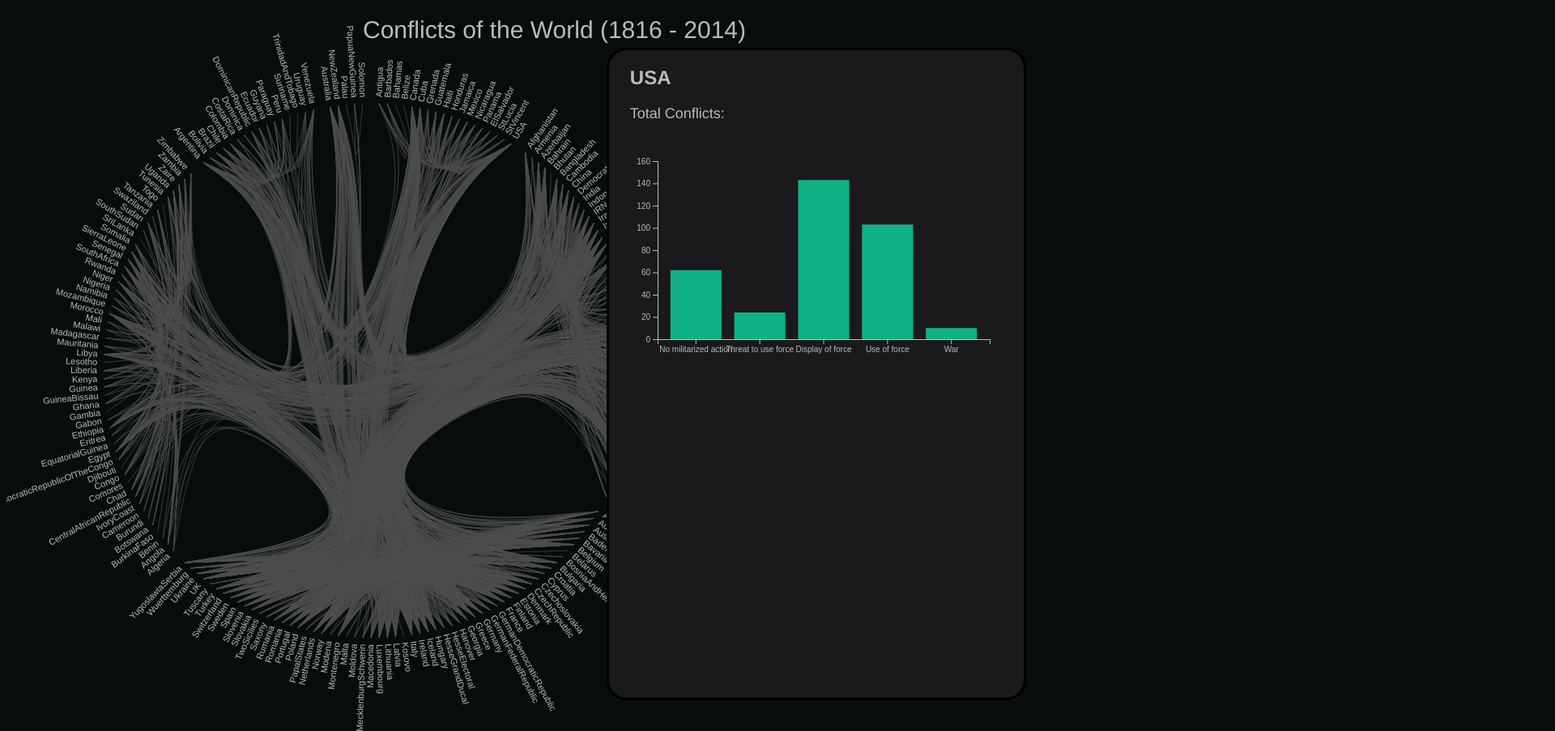
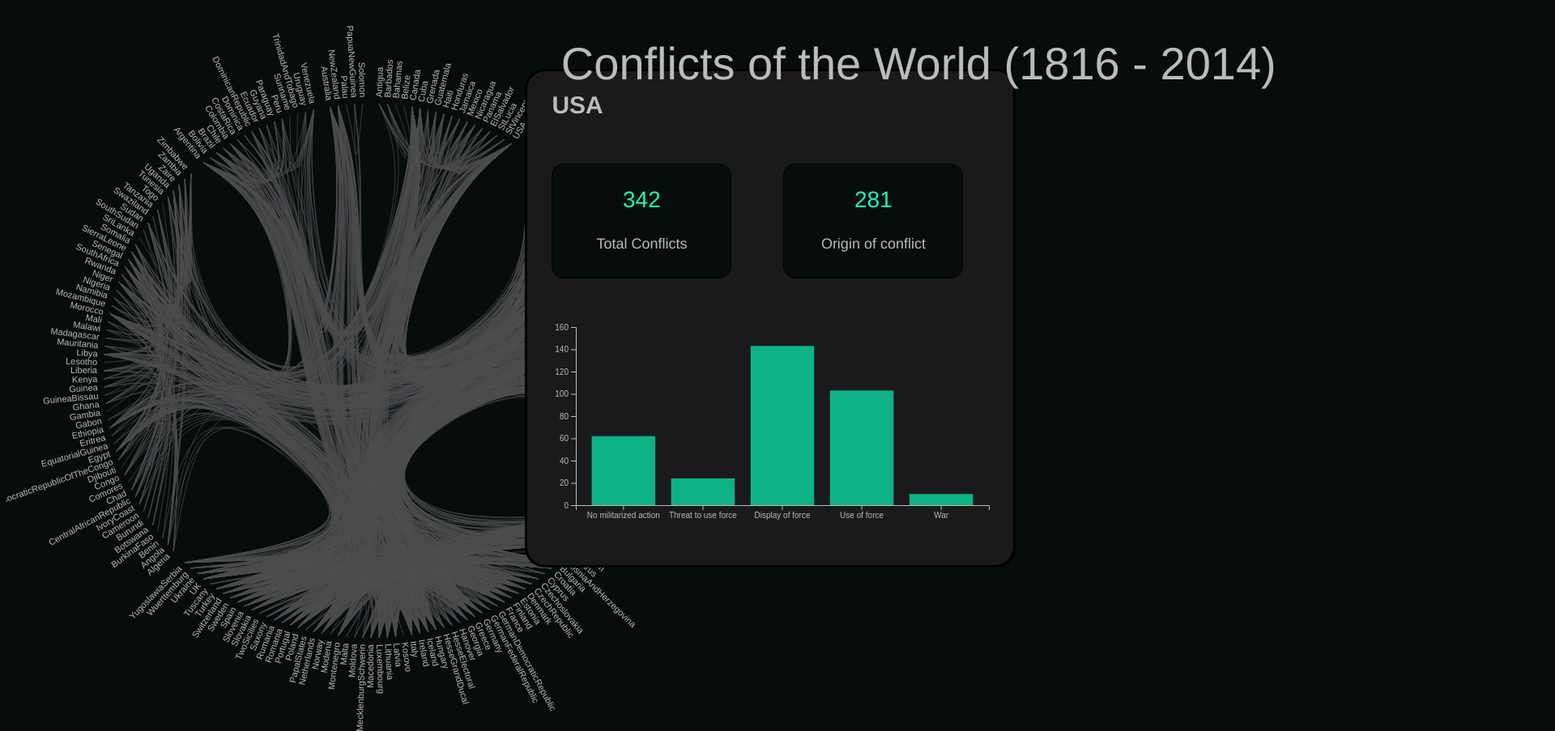
Before and after one commit to MaxTarrach/Hierarchical_Edge_Bundling, a plain HTML site: page index.html in a window 1280 px wide. Shown: the top 903 px of the page at 81% size, 1920 px wide, since content can reach past the window. Drawn offline with nearby package versions, Linux system fonts and the light colour scheme.

Commit message:
Add files via upload

```diff
--- a/index.html
+++ b/index.html
@@ -8,18 +8,41 @@
 </head>
 <body>
 <script src="https://d3js.org/d3.v4.min.js"></script>
-<div>
+<!-- Color scale -->
+<script src="https://d3js.org/d3-scale-chromatic.v1.min.js"></script>
+
+<div id ="background">
   <h1>Conflicts of the World (1816 - 2014)</h1>
-  <div>
+
     <div id="edgeBundlingContainer" class="element"></div>
+
+
     <div id="detailViewContainer" class="element">
+
       <h2 id="countryName">USA</h2>
-      <h3 id="countryConflicts">Total Conflicts: </h3>
-      <div id="originChart"> </div>
+
+      <div id="block_container">
+        <div id="box1" class="box">
+          <p id="conflictCount">342</p>
+          <h3 id="countryConflicts">Total Conflicts</h3>
+        </div>
+        <div id="box2" class="box">
+          <p id="originCount">281</p>
+          <h3 id="countryConflicts">Origin of conflict</h3>
+        </div>
+      </div>
+
+
+        <div id="conflict-box">
+
+
+        </div>
+
+
+
       <div id="hostChart"> </div>
-      <div id="timeChart"></div>
     </div>
-  </div>
+
 </div>
 
 <script>
@@ -86,8 +109,6 @@ d3.json("modified_final_data.json", function(error, classes) {
 });
 
 
-
-
 // create 2 data_set
 var data1 = [
    {group: "No militarized action", value: 62},
@@ -97,10 +118,13 @@ var data1 = [
    {group: "War", value: 10}
 ];
 
+    // Create dummy data
+    var data_pie = {a: 9, b: 20}
+
 
 // set the dimensions and margins of the graph
 var margin = {top: 30, right: 30, bottom: 70, left: 60},
-    width = 500 - margin.left - margin.right,
+    width = 600 - margin.left - margin.right,
     height = 320 - margin.top - margin.bottom;
 
 // append the svg object to the body of the page
@@ -151,55 +175,6 @@ u
 
 
 update(data1)
-/*
-// create a pie chart with the fact if they started the conflict
-
-
-// set the dimensions and margins of the graph
-var width_pie = 200
-    height_pie = 200
-    margin_pie = 50
-
-// The radius of the pieplot is half the width or half the height (smallest one). I subtract a bit of margin.
-var radius = Math.min(width_pie, height_pie) / 2 - margin_pie
-
-// append the svg object to the div called 'my_dataviz'
-var svg = d3.select("#originChart")
-  .append("svg")
-    .attr("width", width_pie)
-    .attr("height", height_pie)
-  .append("g")
-    .attr("transform", "translate(" + width_pie / 2 + "," + height_pie / 2 + ")");
-
-// Create dummy data
-var data_pie = {a: 9, b: 20}
-
-// set the color scale
-var color = d3.scaleOrdinal()
-  .domain(data_pie)
-  .range(["#98abc5", "#8a89a6"])
-
-// Compute the position of each group on the pie:
-var pie = d3.pie()
-  .value(function(d) {return d.value; })
-var data_ready = pie(d3.entries(data_pie))
-
-// Build the pie chart: Basically, each part of the pie is a path that we build using the arc function.
-svg
-  .selectAll('whatever')
-  .data(data_ready)
-  .enter()
-  .append('path')
-  .attr('d', d3.arc()
-    .innerRadius(100)         // This is the size of the donut hole
-    .outerRadius(radius)
-  )
-  .attr('fill', function(d){ return(color(d.data_pie.key)) })
-  .attr("stroke", "black")
-  .style("stroke-width", "2px")
-  .style("opacity", 0.7)
-
-*/
 
 
 // Mouse over Interaction add Click Interaction later
@@ -258,11 +233,36 @@ d3.csv(csvFile, (data) => {
 
 
   // Total conflicts:
-  var conflictCount = document.getElementById('countryConflicts');
+  var conflictCount = document.getElementById('conflictCount');
 
   var numberConflicts = filteredData.length;
   console.log(numberConflicts);
-  conflictCount.textContent = "Total Conflicts: " + numberConflicts;
+
+  conflictCount.innerHTML = numberConflicts;
+
+
+  var originatorCount = 0;
+
+// Originator of dispute?
+
+for ( i = 0; i<filteredData.length; i++){
+
+  console.log(filteredData[i].orig)
+
+  if (filteredData[i].orig == 1) {
+
+    originatorCount++;
+
+  }
+
+}
+
+
+  console.log(originatorCount)
+
+  var orCount= document.getElementById('originCount');
+  orCount.innerHTML = originatorCount;
+
 
 
   // Art des Konflikts: Bar Chart
@@ -359,14 +359,18 @@ update(data2);
   // update function update(data)
 
 
-  // Originator of dispute?
-
-
-  // Kurvendiagram: Wann gabe es wie viele Konflikte?
 
   });
 
+
+
+
+
+
+
 };
+
+
 
 
 // Lazily construct the package hierarchy from class names.
@@ -414,5 +418,8 @@ function packageImports(nodes) {
   return imports;
 }
 
+
+
+
 </script>
 </body>
--- a/style.css
+++ b/style.css
@@ -6,12 +6,12 @@ body {
 
 h1 {
   width: 100%;
-  padding-left: 70%;
-  font: 300 30px "Helvetica Neue", Helvetica, Arial, sans-serif;
+  padding-left: 67%;
+  font: 300 56px "Helvetica Neue", Helvetica, Arial, sans-serif;
   color: #bbb;
   position: absolute;
   top: 0;
-  left: 50%;
+  left: 70%;
   transform: translateX(-50%);
   z-index: 9999;
 
@@ -20,7 +20,7 @@ h1 {
 h2 {
 
   padding-left: 5%;
-  font: 300 24px "Helvetica Neue", Helvetica, Arial, sans-serif;
+  font: 300 30px "Helvetica Neue", Helvetica, Arial, sans-serif;
   font-weight: bold;
   color: #bbb;
 
@@ -28,9 +28,15 @@ h2 {
 
 h3 {
 
-  padding-left: 5%;
   font: 300 18px "Helvetica Neue", Helvetica, Arial, sans-serif;
   color: #bbb;
+
+}
+
+p {
+
+  font: 300 28px "Helvetica Neue", Helvetica, Arial, sans-serif;
+  color: #16FFBD;
 
 }
 
@@ -41,20 +47,6 @@ h3 {
   height: 800px;
 
 }
-
-.container {
-
-  display: flex;
-  width: 100%;
-
-}
-
-  .box {
-    width: 50%;
-    height: 200px;
-    background-color: #f0f0f0;
-  }
-
 
   .node {
       font: 300 11px "Helvetica Neue", Helvetica, Arial, sans-serif;
@@ -136,17 +128,37 @@ h3 {
 
     }
 
+    .box{
 
+      width: 220px;
+      height: 140px;
+      background-color: #070D0D;
+      border: 1px solid black;
+      margin: 5%;
+      text-align: center;
+      border-radius: 15px;
+      display: inline-block;
+
+
+      }
+
+
+    #background {
+      position: absolute;
+      width: 100%;
+      height: 100%;
+
+    }
 
 
     #detailViewContainer {
 
-      margin-top: 4%;
+      margin-top: 6%;
       position: fixed;
       right: 0;
-      margin-right: 1%;
-      height: 800px;
-      width: 40%;
+      margin-right: 2%;
+      height: auto;
+      width: auto;
       border-radius: 25px;
       border-style: solid;
       background-color: #1A1A1D;
@@ -163,3 +175,11 @@ h3 {
       background-color: red;
 
     };
+
+    #block_container {
+
+      width: auto;
+      height: auto;
+
+
+    };
```
